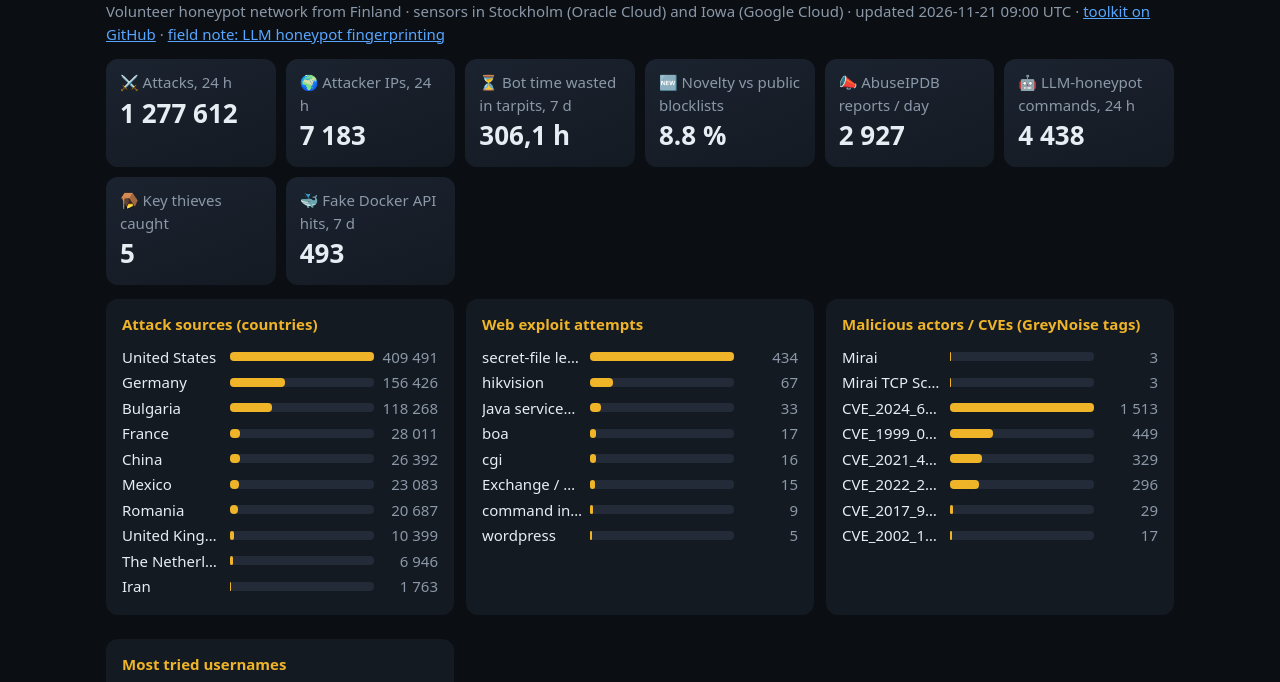
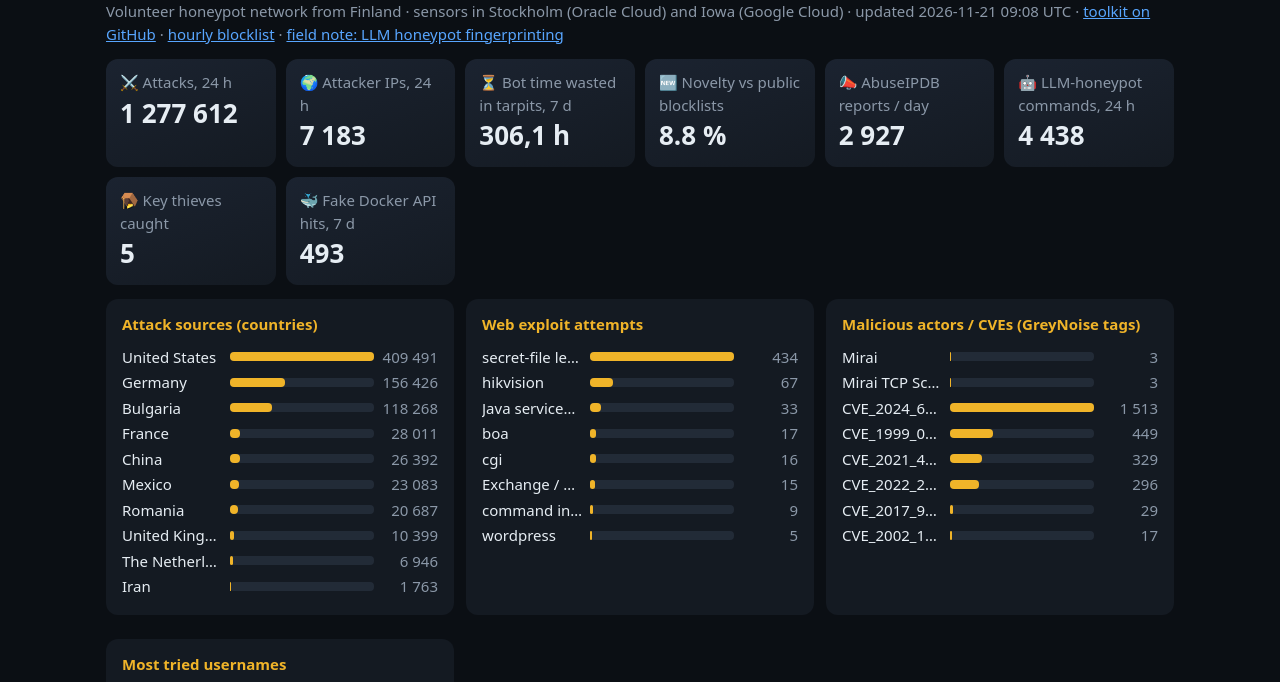
Before and after one commit to kotivahdit/kotivahdit.github.io, a plain HTML site: page index.html in a window 1280 px wide. Shown: the part 55-737 px from the top of the page. Drawn offline with Linux system fonts and the light colour scheme.

Commit message:
update 2026-11-21 09:08 UTC

```diff
--- a/data.json
+++ b/data.json
@@ -1,5 +1,5 @@
 {
- "paivitetty": "2026-11-21 09:00 UTC",
+ "paivitetty": "2026-11-21 09:08 UTC",
  "hyokkayksia_24h": 1277612,
  "hyokkaajia_24h": 7183,
  "tervakuoppa_h_7pv": 306.1,
--- a/index.html
+++ b/index.html
@@ -10,7 +10,7 @@ h1{margin:0;font-size:26px}h2{font-size:15px;color:var(--a);margin:0 0 10px}.m{c
 table{width:100%;border-collapse:collapse;font-size:13px}td{padding:5px 6px;border-top:1px solid #222b37;vertical-align:top}code{color:var(--sin);font-size:12px}
 .tw{overflow-x:auto}</style><body>
 <h1>🛡️ Kotivahdit Live</h1><div class=m>Volunteer honeypot network from Finland · sensors in Stockholm (Oracle Cloud) and Iowa (Google Cloud) · updated <span id=t></span> ·
-<a href="https://github.com/kotivahdit/toolkit">toolkit on GitHub</a> · <a href="https://github.com/kotivahdit/toolkit/blob/main/docs/llm-honeypot-fingerprinting.md">field note: LLM honeypot fingerprinting</a></div>
+<a href="https://github.com/kotivahdit/toolkit">toolkit on GitHub</a> · <a href="https://github.com/kotivahdit/blocklist">hourly blocklist</a> · <a href="https://github.com/kotivahdit/toolkit/blob/main/docs/llm-honeypot-fingerprinting.md">field note: LLM honeypot fingerprinting</a></div>
 <div class=sk id=sk></div>
 <div class=g><div class=c><h2>Attack sources (countries)</h2><div id=maat></div></div><div class=c><h2>Web exploit attempts</h2><div id=tyypit></div></div>
 <div class=c><h2>Malicious actors / CVEs (GreyNoise tags)</h2><div id=tagit></div></div><div class=c><h2>Most tried usernames</h2><div id=tunnukset></div></div></div>
```
